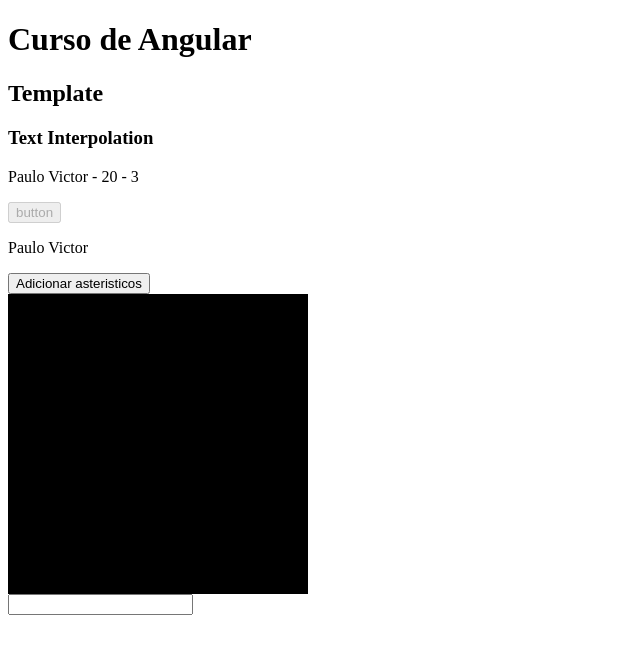
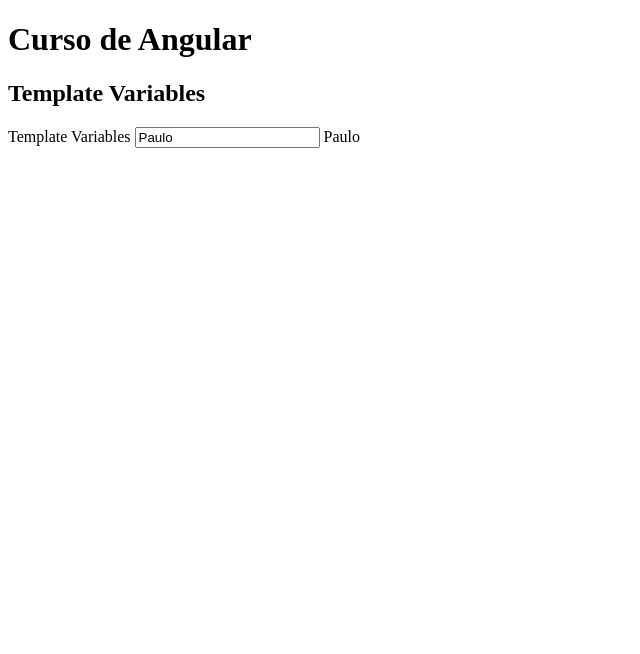
Before and after one commit to Paulo-VictorSB/angular, an Angular app in the folder meu-primeiro-projeto-latest/: page / in a window 1280 px wide. Shown: the top 654 px of the page, without its empty margins (0-640 px from the left). Built offline with nearby package versions, Linux system fonts and the light colour scheme.

Commit message:
Template variables

```diff
--- a/meu-primeiro-projeto-latest/src/app/app.ts
+++ b/meu-primeiro-projeto-latest/src/app/app.ts
@@ -1,14 +1,14 @@
 import { Component, signal } from '@angular/core';
 import { RouterOutlet } from '@angular/router';
-import { TemplateBinding } from './components/template/template-binding/template-binding';
+import { TemplateVariables } from './components/template/template-variables/template-variables';
 
 @Component({
   selector: 'app-root',
-  imports: [RouterOutlet, TemplateBinding],
+  imports: [RouterOutlet, TemplateVariables],
   template: `
     <router-outlet />
     <h1>Curso de Angular</h1>
-    <app-template-binding/>
+    <app-template-variables />
   `
 })
 export class App {
--- a/meu-primeiro-projeto-latest/src/app/components/template/template-variables/template-variables.html
+++ b/meu-primeiro-projeto-latest/src/app/components/template/template-variables/template-variables.html
@@ -1 +1,5 @@
-<p>template-variables works!</p>
+<h2 #h2>Template Variables</h2>
+{{ h2.innerHTML }}
+
+<input #name value="Paulo">
+{{ name.value }}
--- a/meu-primeiro-projeto-latest/src/app/components/template/template-variables/template-variables.ts
+++ b/meu-primeiro-projeto-latest/src/app/components/template/template-variables/template-variables.ts
@@ -1,4 +1,4 @@
-import { Component } from '@angular/core';
+import { AfterViewInit, Component, ElementRef, ViewChild } from '@angular/core';
 
 @Component({
   selector: 'app-template-variables',
@@ -6,6 +6,10 @@ import { Component } from '@angular/core';
   templateUrl: './template-variables.html',
   styleUrl: './template-variables.scss',
 })
-export class TemplateVariables {
+export class TemplateVariables implements AfterViewInit {
+  @ViewChild('name') public nameInput!: ElementRef;
 
+  ngAfterViewInit(): void { // lifecycle
+    console.log(this.nameInput.nativeElement.value);
+  }
 }
```
